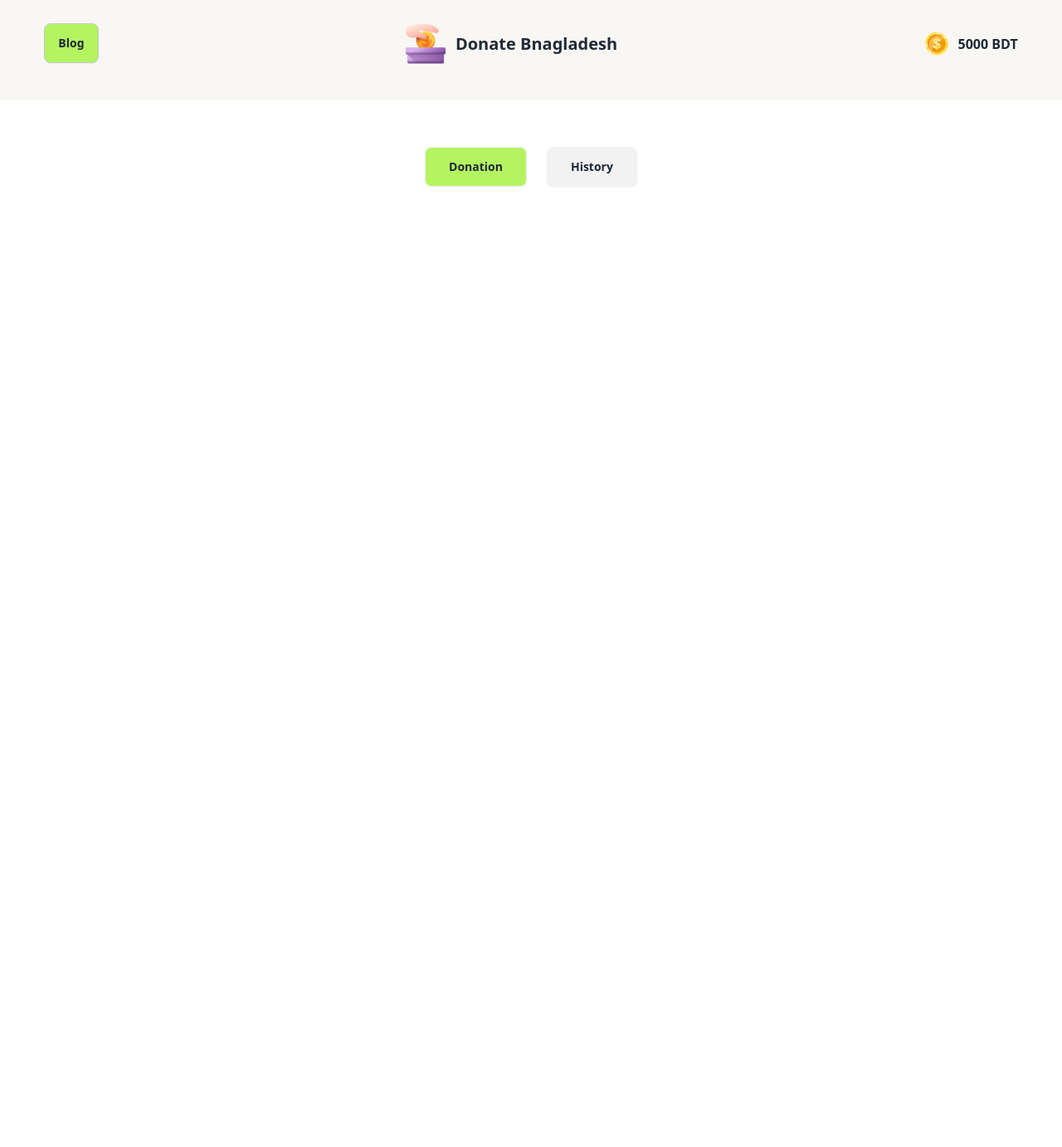
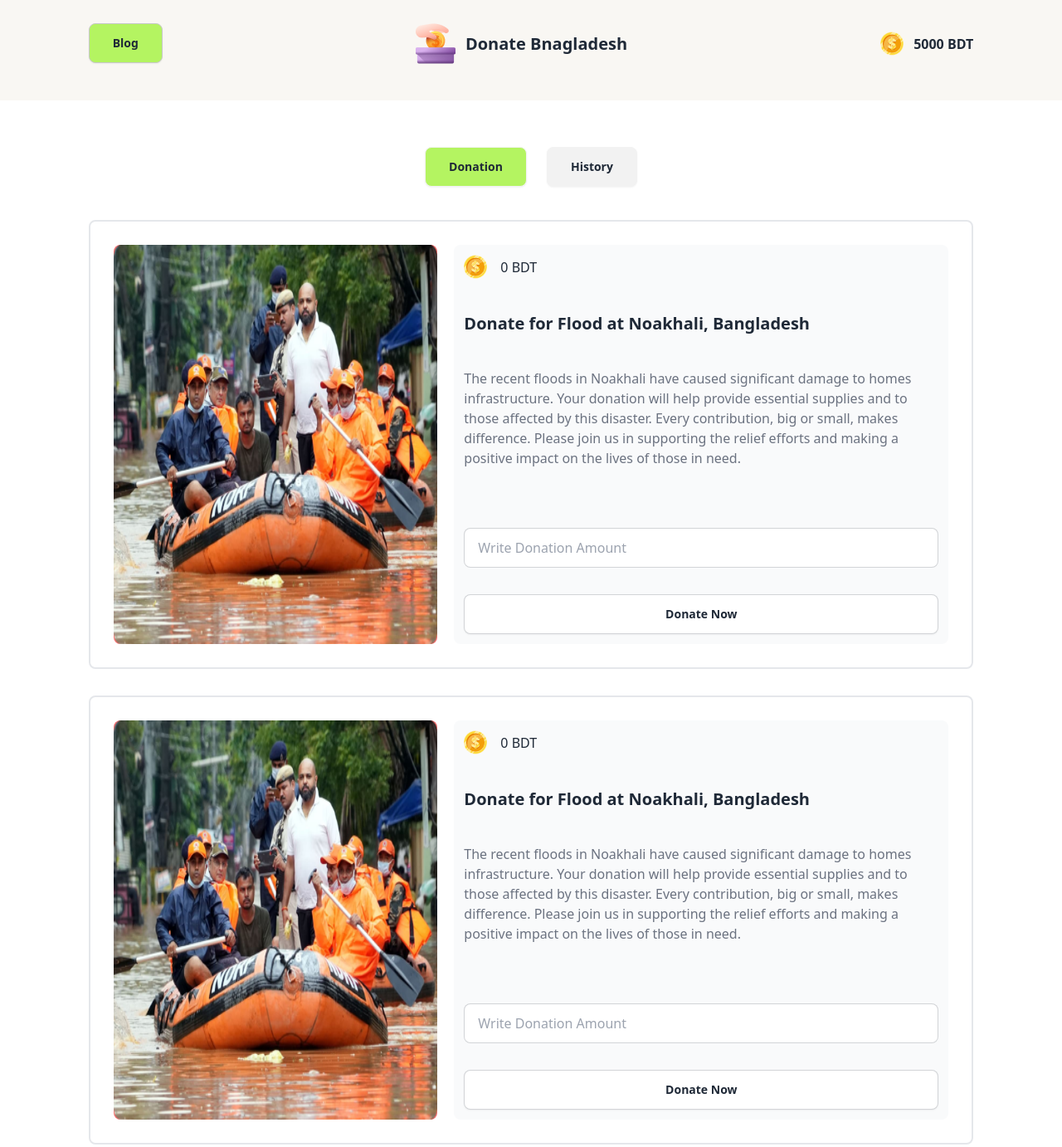
Before and after one commit to tanvirGHD/ph-assignment-5, a plain HTML site: page index.html in a window 1280 px wide. Shown: the top 1382 px of the page at 83% size. Before the commit the page ends 800 px from the top, so only its background shows below. Drawn offline with nearby package versions, Linux system fonts and the light colour scheme.

Commit message:
card & congrates section done

```diff
--- a/index.html
+++ b/index.html
@@ -1,56 +1,196 @@
 <!DOCTYPE html>
 <html lang="en">
   <head>
-    <meta charset="UTF-8">
-    <meta name="viewport" content="width=device-width, initial-scale=1.0">
+    <meta charset="UTF-8" />
+    <meta name="viewport" content="width=device-width, initial-scale=1.0" />
     <title>Donate Bangladesh</title>
     <!-- Google Lexend Font -->
-    <link rel="preconnect" href="https://fonts.googleapis.com">
-    <link rel="preconnect" href="https://fonts.gstatic.com" crossorigin>
-    <link href="https://fonts.googleapis.com/css2?family=Lexend:wght@100..900&display=swap" rel="stylesheet">
+    <link rel="preconnect" href="https://fonts.googleapis.com" />
+    <link rel="preconnect" href="https://fonts.gstatic.com" crossorigin />
+    <link
+      href="https://fonts.googleapis.com/css2?family=Lexend:wght@100..900&display=swap"
+      rel="stylesheet"
+    />
     <!-- daisyUI cdn link -->
-    <link href="https://cdn.jsdelivr.net/npm/daisyui@4.12.10/dist/full.min.css" rel="stylesheet" type="text/css" />
+    <link
+      href="https://cdn.jsdelivr.net/npm/daisyui@4.12.10/dist/full.min.css"
+      rel="stylesheet"
+      type="text/css"
+    />
     <script src="https://cdn.tailwindcss.com"></script>
-
   </head>
   <body class="font-Lexend">
     <!-- header section start -->
-    <header class=" bg-[#F9F7F3]">
+    <header class="bg-[#F9F7F3]">
       <!-- navigation start -->
-        <div class="w-11/12 mx-auto flex justify-between pt-7 pb-11 mb-14">
-
+      <div class="w-10/12 mx-auto flex justify-between pt-7 pb-11 mb-14">
         <!-- Blog button -->
-            <button class="btn btn-active bg-[#B4F461]">Blog</button>
+        <button class="btn btn-active bg-[#B4F461] px-7 font-bold">Blog</button>
 
         <!-- Donate banglasdesh -->
         <div class="flex items-center text-center gap-3">
-                <img src="assets/logo.png" alt="">
+          <img src="assets/logo.png" alt="" />
           <p class="text-xl font-bold">Donate Bnagladesh</p>
         </div>
 
         <!-- BDT corner -->
         <div class="flex items-center text-center gap-3">
-                <img src="assets/coin.png" alt="">
+          <img src="assets/coin.png" alt="" />
           <p class="font-semibold">5000 BDT</p>
         </div>
-
       </div>
     </header>
     <!-- header section start -->
 
-
     <!-- Main Section Start -->
-    <main class="w-11/12 mx-auto">
-        <!-- Button -->
-        <div class="flex justify-center gap-6">
+    <main class="w-10/12 mx-auto">
+      <!-- Button (Donation & History) -->
+      <div class="flex justify-center gap-6 mb-10">
         <button class="btn bg-[#B4F461] px-7">Donation</button>
         <button class="btn px-7">History</button>
       </div>
 
       <!-- card -->
 
+      <!-- card-1 -->
+      <!-- card-1 Start -->
+      <section class="border-2 p-7 rounded-lg lg:grid grid-cols-5 gap-5 mb-8">
+        <!-- card-1 images -->
+        <div class="bg-red-400 col-span-2 mb-5 lg:mb-0 rounded-lg">
+          <img class="w-full h-full" src="assets/noakhali.png" alt="" />
+        </div>
+        <!-- card-1 content -->
+        <div class="bg-gray-50 rounded-lg col-span-3 p-3 space-y-10">
+          <div class="flex items-center gap-4">
+            <div><img src="assets/coin.png" alt="" /></div>
+
+            <!-- card-1 0 BDT -->
+            <div><p>0 BDT</p></div>
+
+          </div>
+          <p class="font-bold text-xl">
+            Donate for Flood at Noakhali, Bangladesh
+          </p>
+          <p class="text-gray-500">
+            The recent floods in Noakhali have caused significant damage to
+            homes infrastructure. Your donation will help provide essential
+            supplies and to those affected by this disaster. Every contribution,
+            big or small, makes difference. Please join us in supporting the
+            relief efforts and making a positive impact on the lives of those in
+            need.
+          </p>
+          <div class="grid grid-cols-1">
+            <!-- card-1 donation input -->
+            <input
+              type="text"
+              placeholder="Write Donation Amount"
+              class="input input-bordered w-full mt-8"
+            />
+            <!-- card-1 donation button -->
+            <button class="btn btn-wide bg-white w-full mt-8 font-bold input-bordered">Donate Now</button>
+          </div>
+        </div>
+      </section>
+      <!-- card-1 End -->
+
+
+      <!-- card-2 Start -->
+      <!-- card-2 -->
+      <section class="border-2 p-7 rounded-lg lg:grid grid-cols-5 gap-5 mb-8">
+        <!-- card-2 images -->
+        <div class="bg-red-400 col-span-2 mb-5 lg:mb-0 rounded-lg">
+          <img class="w-full h-full" src="assets/noakhali.png" alt="" />
+        </div>
+        <!-- card-2 content -->
+        <div class="bg-gray-50 rounded-lg col-span-3 p-3 space-y-10">
+          <div class="flex items-center gap-4">
+            <div><img src="assets/coin.png" alt="" /></div>
+
+            <!-- card-2 0 BDT -->
+            <div><p>0 BDT</p></div>
+
+          </div>
+          <p class="font-bold text-xl">
+            Donate for Flood at Noakhali, Bangladesh
+          </p>
+          <p class="text-gray-500">
+            The recent floods in Noakhali have caused significant damage to
+            homes infrastructure. Your donation will help provide essential
+            supplies and to those affected by this disaster. Every contribution,
+            big or small, makes difference. Please join us in supporting the
+            relief efforts and making a positive impact on the lives of those in
+            need.
+          </p>
+          <div class="grid grid-cols-1">
+            <!-- card-2 donation input -->
+            <input
+              type="text"
+              placeholder="Write Donation Amount"
+              class="input input-bordered w-full mt-8"
+            />
+            <!-- card-2 donation button -->
+            <button class="btn btn-wide bg-white w-full mt-8 font-bold input-bordered">Donate Now</button>
+          </div>
+        </div>
+      </section>
+      <!--card-2 End  -->
+
+
+
+      <!-- card-3 -->
+      <!-- card-3 Start -->
+      <section class="border-2 p-7 rounded-lg lg:grid grid-cols-5 gap-5 mb-8">
+        <!-- card-3 images -->
+        <div class="bg-red-400 col-span-2 mb-5 lg:mb-0 rounded-lg">
+          <img class="w-full h-full" src="assets/noakhali.png" alt="" />
+        </div>
+        <!-- card-3 content -->
+        <div class="bg-gray-50 rounded-lg col-span-3 p-3 space-y-10">
+          <div class="flex items-center gap-4">
+            <div><img src="assets/coin.png" alt="" /></div>
+
+            <!-- card-3 0 BDT -->
+            <div><p>0 BDT</p></div>
+
+          </div>
+          <p class="font-bold text-xl">
+            Donate for Flood at Noakhali, Bangladesh
+          </p>
+          <p class="text-gray-500">
+            The recent floods in Noakhali have caused significant damage to
+            homes infrastructure. Your donation will help provide essential
+            supplies and to those affected by this disaster. Every contribution,
+            big or small, makes difference. Please join us in supporting the
+            relief efforts and making a positive impact on the lives of those in
+            need.
+          </p>
+          <div class="grid grid-cols-1">
+            <!-- card-3 donation input -->
+            <input
+              type="text"
+              placeholder="Write Donation Amount"
+              class="input input-bordered w-full mt-8"
+            />
+            <!-- card-3 donation button -->
+            <button class="btn btn-wide bg-white w-full mt-8 font-bold input-bordered">Donate Now</button>
+          </div>
+        </div>
+      </section>
+      <!-- card-3 End -->
+
     </main>
     <!-- Main Section End -->
+
+
+    <!-- Donate success Card start -->
+    <div class="w-3/12 mx-auto bg-slate-50 border-2 p-5 rounded-lg text-center space-y-5 mb-10">
+        <p class="text-4xl font-bold">Congrates!</p>
+        <img class="mx-auto my-4" src="assets/coin.png" alt="coin">
+        <p>You Have Donated for Humankind</p>
+        <p class="text-lg font-bold">Successfully</p>
+        <button class="mt-4 bg-slate-200 px-4 py-2 rounded-lg font-bold">Close confirmation</button>
+    </div>
+    <!-- Donate success Card start -->
 
     <script src="index.js"></script>
   </body>
```
Lines whose indentation alone changed are shown as unchanged.
